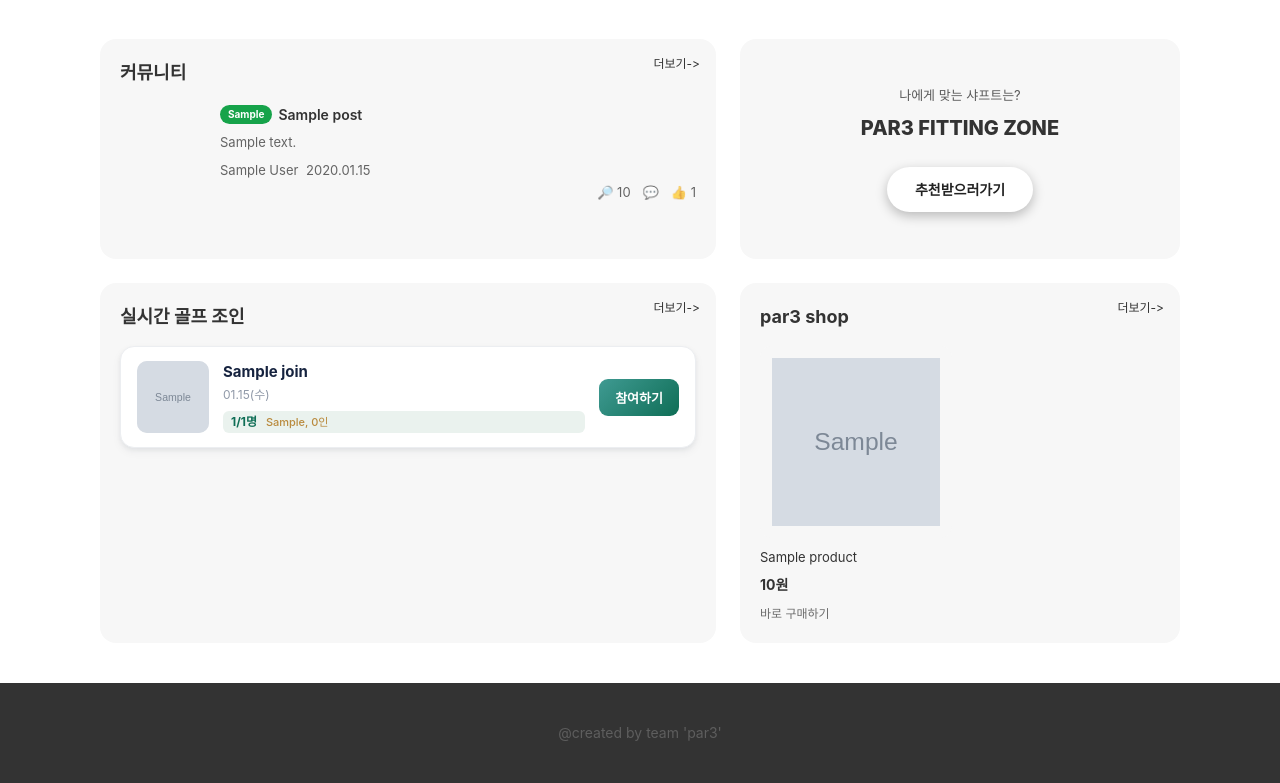
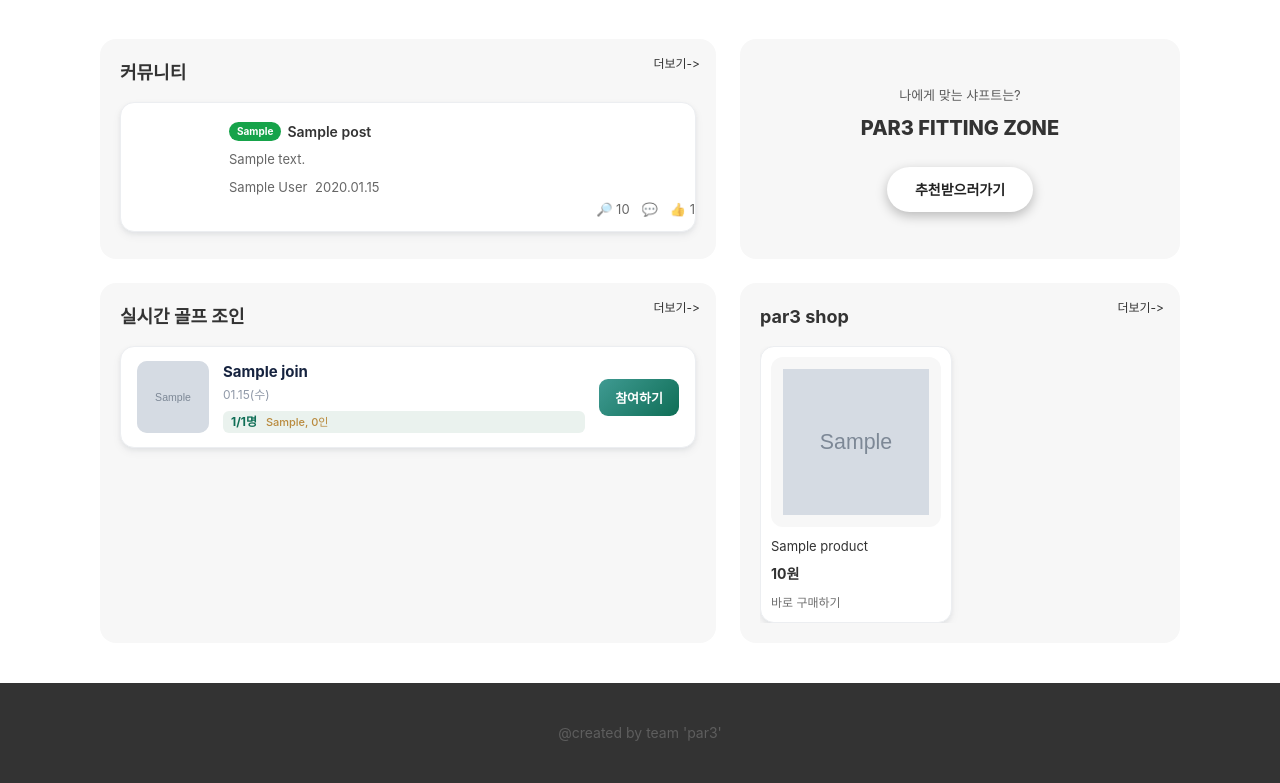
Before and after one commit to PAR3group/par3-web-project, a Flask app: page /par3/ in a window 1280 px wide. Shown: the part 1089-1872 px from the top of the page. Run offline with Flask 3, Linux system fonts and the light colour scheme; tables that the repository leaves empty hold one stand-in row (values such as "Sample post"); grey boxes marked "Sample" are stand-in pictures; some libraries are stand-ins or nearby versions; grey boxes are pictures that could not be loaded.

Commit message:
메인페이지 커뮤니티/샵 카드 hover 스타일을 조인 카드와 통일
.m_community_list, .shop_product_card가 각각 다른 방식(옅은 회색 배경 /
링크 opacity)으로 hover되던 걸, .join_card .m_join_list와 동일하게
흰 카드 + 테두리 + 그림자, hover 시 그린 테두리(#39e07a)로 살짝 떠오르는
스타일로 통일. 실제 서버 띄워서 hover 상태 캡처 확인.

Co-Authored-By: Claude Sonnet 5 <noreply@anthropic.com>
Claude-Session: https://claude.ai/code/session_011HmKwc8F7zqk8AsbZuWRi6

```diff
--- a/par3/static/css/main.css
+++ b/par3/static/css/main.css
@@ -256,6 +256,7 @@
 =================================================== */
 .m_community_card .m_community_list {
     /* [수정] 텍스트 줄이 4줄(뱃지+제목 / 본문 / 작성자 / 통계)이라 rows를 4개로 맞춤 */
+    /* join_card .m_join_list 카드와 동일한 톤: 흰 카드 + 테두리 + 그림자, hover 시 그린 테두리로 떠오름 */
     position: relative;
     display: grid;
     grid-template-columns: 80px 1fr;
@@ -263,18 +264,25 @@
     column-gap: 12px;
     row-gap: 4px;
     align-items: center;
-    padding: 16px 8px 32px;
-    border-top: 1px solid rgba(0, 0, 0, 0.06);
+    padding: 16px 16px 32px;
+    margin-top: 12px;
+    background: #ffffff;
+    border: 1px solid #eceef1;
+    border-radius: 14px;
+    box-shadow: 0 2px 4px rgba(16, 24, 40, 0.05), 0 4px 10px rgba(16, 35, 63, 0.05);
+    transition: border-color 0.15s, box-shadow 0.15s, transform 0.15s;
     cursor: pointer;
     /* [수정] 클릭 가능함을 표시 */
 }
 
 .m_community_card .m_community_list:first-of-type {
-    border-top: none;
+    margin-top: 16px;
 }
 
 .m_community_card .m_community_list:hover {
-    background-color: rgba(0, 0, 0, 0.03);  /* [추가] 아주 약한 회색 */
+    border-color: #39e07a;
+    box-shadow: 0 0 0 1px #39e07a, 0 8px 20px rgba(57, 224, 122, 0.18), 0 4px 10px rgba(16, 35, 63, 0.06);
+    transform: translateY(-2px);
 }
 
 .m_community_card .m_community_list img,
@@ -506,9 +514,22 @@
     flex: 0 0 calc(50% - 8px);
     min-width: 0;
     /* 한 화면에 2개씩 보임 */
+    /* join_card .m_join_list 카드와 동일한 톤: 흰 카드 + 테두리 + 그림자, hover 시 그린 테두리로 떠오름 */
     display: flex;
     flex-direction: column;
     gap: 6px;
+    padding: 10px;
+    background: #ffffff;
+    border: 1px solid #eceef1;
+    border-radius: 14px;
+    box-shadow: 0 2px 4px rgba(16, 24, 40, 0.05), 0 4px 10px rgba(16, 35, 63, 0.05);
+    transition: border-color 0.15s, box-shadow 0.15s, transform 0.15s;
+}
+
+.m_shop_card .shop_product_card:hover {
+    border-color: #39e07a;
+    box-shadow: 0 0 0 1px #39e07a, 0 8px 20px rgba(57, 224, 122, 0.18), 0 4px 10px rgba(16, 35, 63, 0.06);
+    transform: translateY(-2px);
 }
 
 .m_shop_card .shop_product_card img {
```
